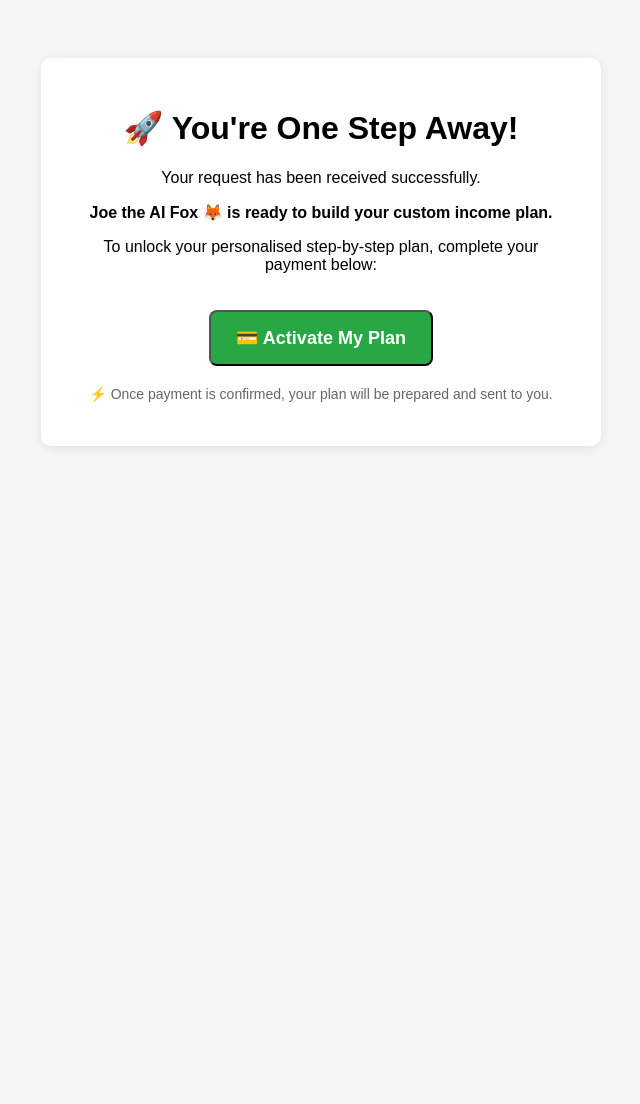
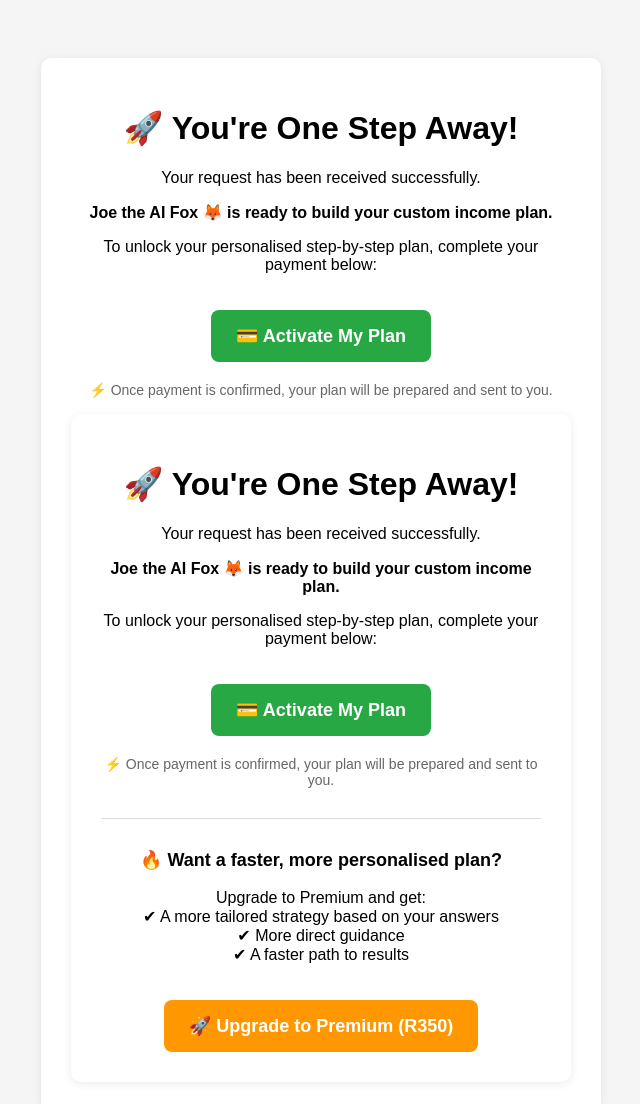
Before and after one commit to JoeAIFox-dotcom/joe-website, a plain HTML site: page thank-you.html in a window 1280 px wide. Shown: the whole page, without its empty margins (319-959 px from the left). Before the commit the page ends 800 px from the top, so only its background shows below. Drawn offline with Linux system fonts and the light colour scheme.

Commit message:
Update thank-you.html

```diff
--- a/thank-you.html
+++ b/thank-you.html
@@ -58,8 +58,97 @@
 </form>
 
     <p style="margin-top:20px;font-size:14px;color:#666;">
+      ⚡ Once payment is confirmed, your plan will be prepared and sent to you.<p>
+      <!DOCTYPE html>
+<html>
+<head>
+  <title>Thank You</title>
+  <style>
+    body {
+      font-family: Arial, sans-serif;
+      text-align: center;
+      padding: 50px;
+      background: #f5f5f5;
+    }
+    .box {
+      background: white;
+      padding: 30px;
+      border-radius: 10px;
+      max-width: 500px;
+      margin: auto;
+      box-shadow: 0 2px 10px rgba(0,0,0,0.08);
+    }
+    .btn {
+      display: inline-block;
+      padding: 15px 25px;
+      background: #28a745;
+      color: white;
+      text-decoration: none;
+      border-radius: 8px;
+      font-size: 18px;
+      margin-top: 20px;
+      font-weight: bold;
+      border: none;
+      cursor: pointer;
+    }
+    .btn:hover {
+      background: #218838;
+    }
+  </style>
+</head>
+
+<body>
+  <div class="box">
+    <h1>🚀 You're One Step Away!</h1>
+
+    <p>Your request has been received successfully.</p>
+
+    <p><strong>Joe the AI Fox 🦊 is ready to build your custom income plan.</strong></p>
+
+    <p>To unlock your personalised step-by-step plan, complete your payment below:</p>
+
+    <form action="https://payment.payfast.io/eng/process" method="post">
+      <input type="hidden" name="cmd" value="_paynow">
+      <input type="hidden" name="receiver" value="34359859">
+      <input type="hidden" name="return_url" value="https://joetheaifox.netlify.app/thank-you.html">
+      <input type="hidden" name="cancel_url" value="https://joetheaifox.netlify.app">
+      <input type="hidden" name="notify_url" value="https://hook.eu1.make.com/9djhfou7bl4nndrg4xa5ce1row72q1qx">
+      <input type="hidden" name="amount" value="150.00">
+      <input type="hidden" name="item_name" value="Joe AI Fox Starter Plan">
+      <input type="hidden" name="item_description" value="Personalised AI-guided business starter plan with step-by-step support.">
+
+      <button type="submit" class="btn">💳 Activate My Plan</button>
+    </form>
+
+    <p style="margin-top:20px;font-size:14px;color:#666;">
       ⚡ Once payment is confirmed, your plan will be prepared and sent to you.
     </p>
+
+    <hr style="margin:30px 0; border:none; border-top:1px solid #ddd;">
+
+    <p style="font-weight:bold; font-size:18px;">
+      🔥 Want a faster, more personalised plan?
+    </p>
+
+    <p>
+      Upgrade to Premium and get:
+      <br>✔ A more tailored strategy based on your answers
+      <br>✔ More direct guidance
+      <br>✔ A faster path to results
+    </p>
+
+    <form action="https://payment.payfast.io/eng/process" method="post">
+      <input type="hidden" name="cmd" value="_paynow">
+      <input type="hidden" name="receiver" value="34359859">
+      <input type="hidden" name="return_url" value="https://joetheaifox.netlify.app/thank-you.html">
+      <input type="hidden" name="cancel_url" value="https://joetheaifox.netlify.app">
+      <input type="hidden" name="notify_url" value="https://hook.eu1.make.com/9djhfou7bl4nndrg4xa5ce1row72q1qx">
+      <input type="hidden" name="amount" value="350.00">
+      <input type="hidden" name="item_name" value="Joe AI Fox Premium Plan">
+      <input type="hidden" name="item_description" value="Personalised AI-guided business plan with faster support and a more tailored roadmap.">
+
+      <button type="submit" class="btn" style="background:#ff9800;">🚀 Upgrade to Premium (R350)</button>
+    </form>
   </div>
 </body>
 </html>
```
